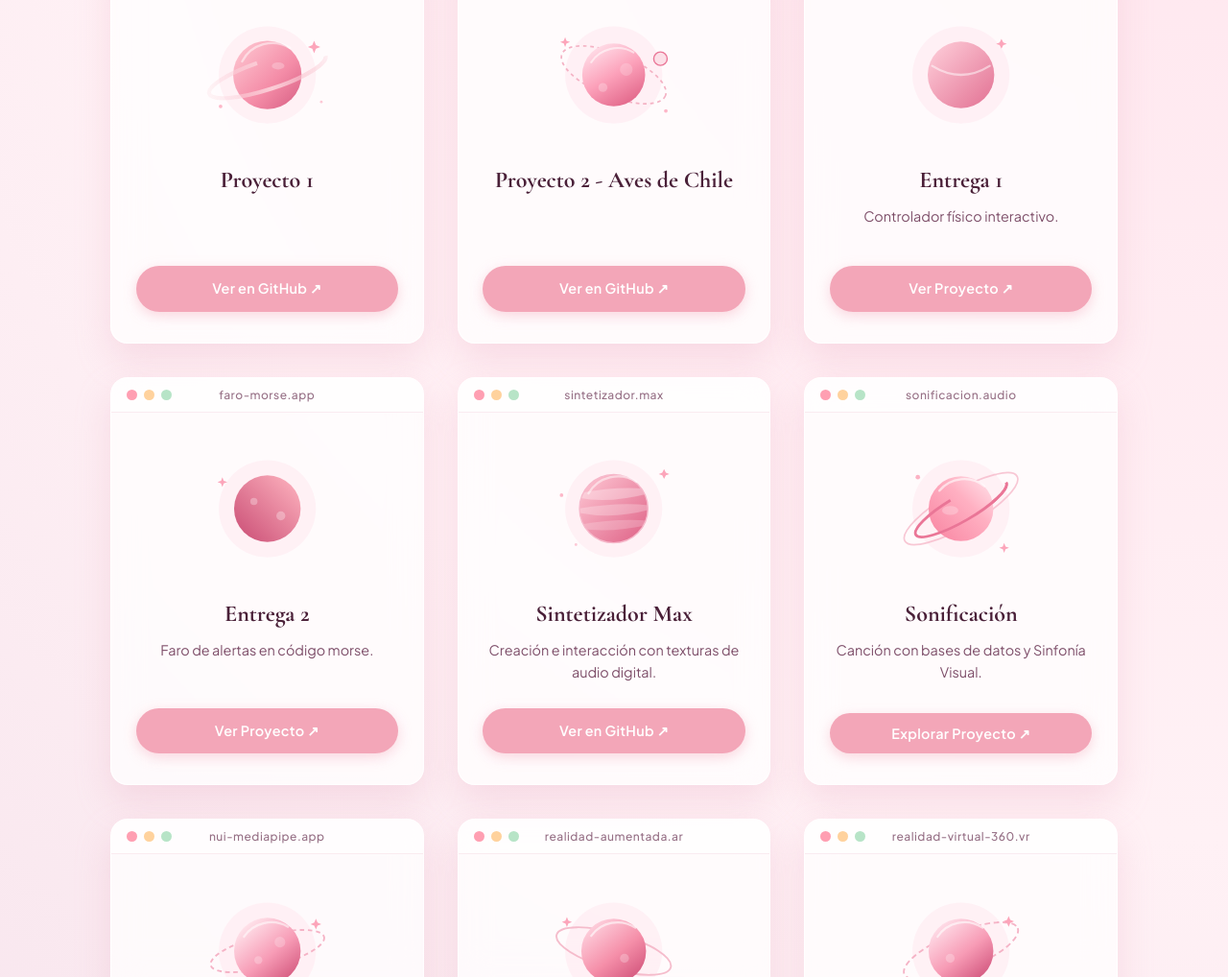
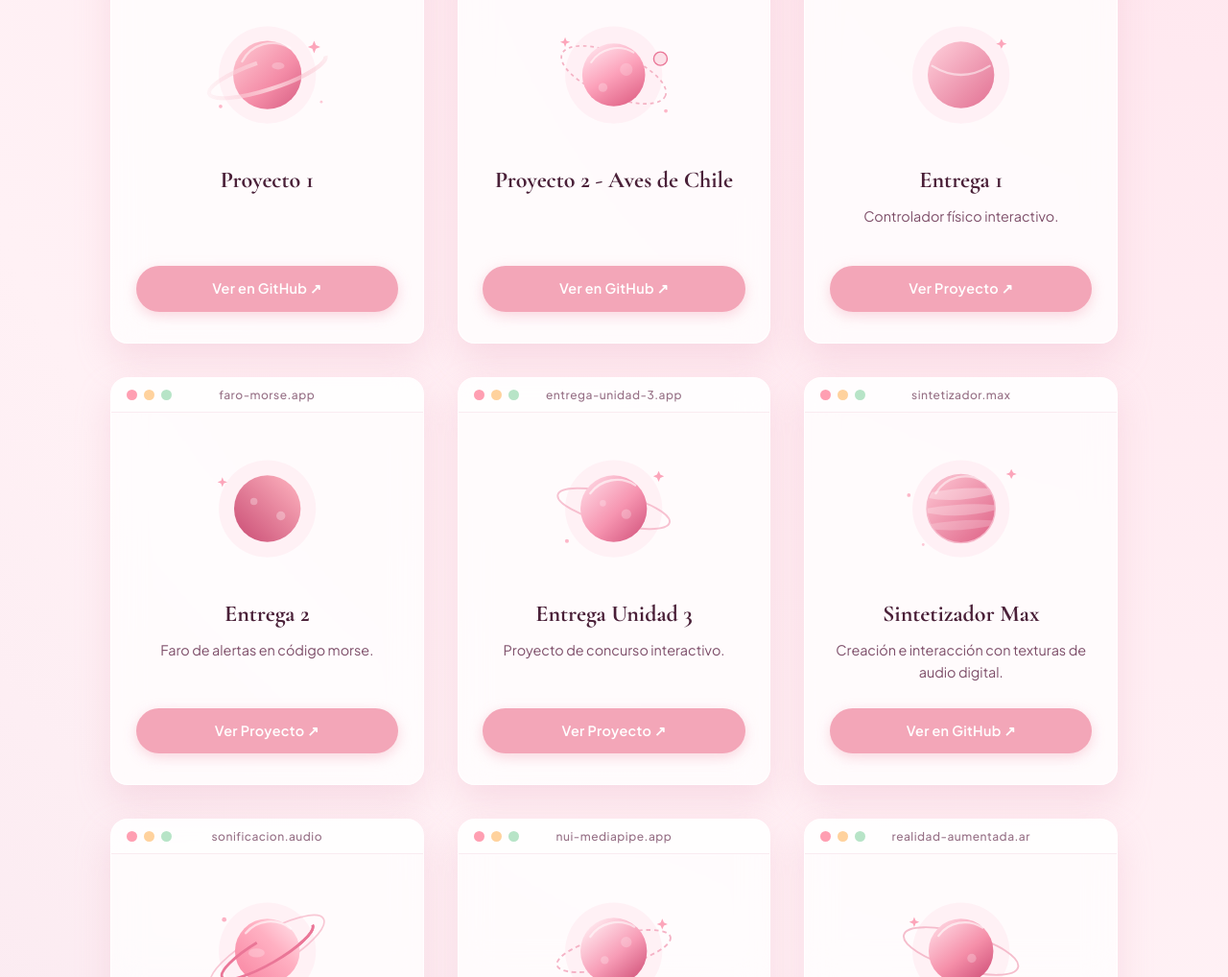
Before and after one commit to zainaahui/mi-portafolio, a plain HTML site: page index.html in a window 1280 px wide. Shown: the part 312-1330 px from the top of the page at 96% size. Drawn offline with nearby package versions, Linux system fonts and the light colour scheme.

Commit message:
Update index.html

```diff
--- a/index.html
+++ b/index.html
@@ -521,6 +521,46 @@
       </div>
     </article>
 
+    <!-- Nuevo Proyecto: Entrega Unidad 3 -->
+    <article class="mac-window">
+      <div class="mac-titlebar">
+        <div class="mac-buttons">
+          <span class="mac-dot close"></span>
+          <span class="mac-dot minimize"></span>
+          <span class="mac-dot maximize"></span>
+        </div>
+        <span class="mac-title-text">entrega-unidad-3.app</span>
+      </div>
+      <div class="mac-content">
+        <div>
+          <div class="illustration-wrapper">
+            <svg class="planet-svg" viewBox="0 0 200 160">
+              <defs>
+                <linearGradient id="planetGrad10" x1="0%" y1="0%" x2="100%" y2="100%">
+                  <stop offset="0%" stop-color="#ffe0ea"/>
+                  <stop offset="55%" stop-color="#f694b0"/>
+                  <stop offset="100%" stop-color="#cf4e78"/>
+                </linearGradient>
+              </defs>
+              <circle cx="100" cy="80" r="54" fill="#ffeaf0" opacity="0.6"/>
+              <g class="planet-group">
+                <ellipse cx="100" cy="80" rx="64" ry="17" fill="none" stroke="#f5b3c6" stroke-width="2" transform="rotate(14 100 80)" opacity="0.8"/>
+                <circle cx="100" cy="80" r="37" fill="url(#planetGrad10)"/>
+                <path d="M 74 63 A 37 37 0 0 1 124 54" fill="none" stroke="#ffffff" stroke-width="2.5" stroke-linecap="round" opacity="0.6"/>
+                <circle cx="114" cy="86" r="5.5" fill="#ffffff" opacity="0.25"/>
+                <circle cx="88" cy="74" r="3.5" fill="#ffffff" opacity="0.25"/>
+              </g>
+              <path class="twinkle-star" d="M150 38 L151.8 42.2 L156 44 L151.8 45.8 L150 50 L148.2 45.8 L144 44 L148.2 42.2 Z" fill="#fca5ba"/>
+              <circle cx="48" cy="116" r="2.2" fill="#fca5ba" opacity="0.8"/>
+            </svg>
+          </div>
+          <h2 class="project-name">Entrega Unidad 3</h2>
+          <p class="project-desc">Proyecto de concurso interactivo.</p>
+        </div>
+        <a href="https://zainaahui.github.io/Entrega3-concurso-/" target="_blank" rel="noopener noreferrer" class="btn">Ver Proyecto ↗</a>
+      </div>
+    </article>
+
     <!-- Sintetizador Max -->
     <article class="mac-window">
       <div class="mac-titlebar">
```
